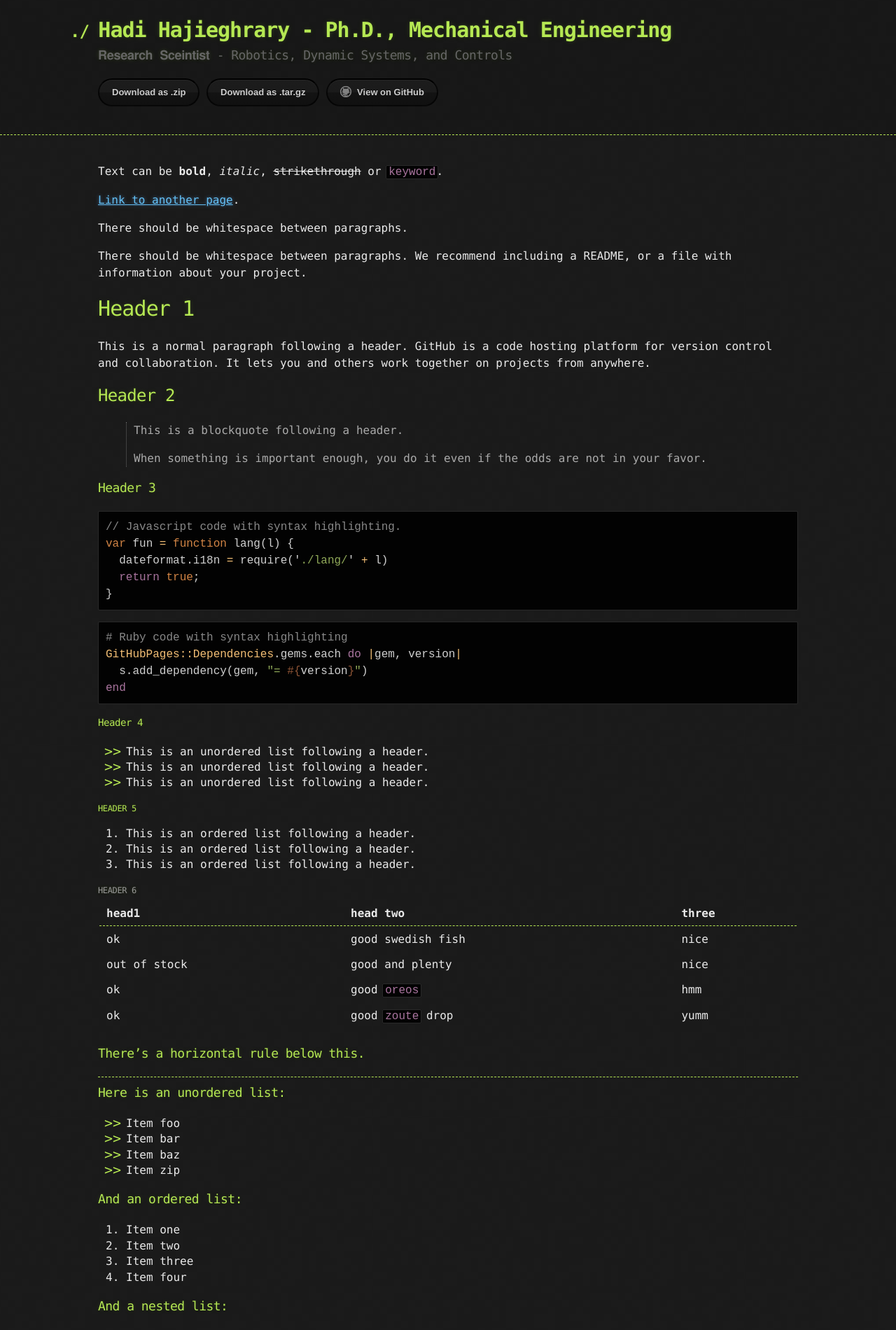
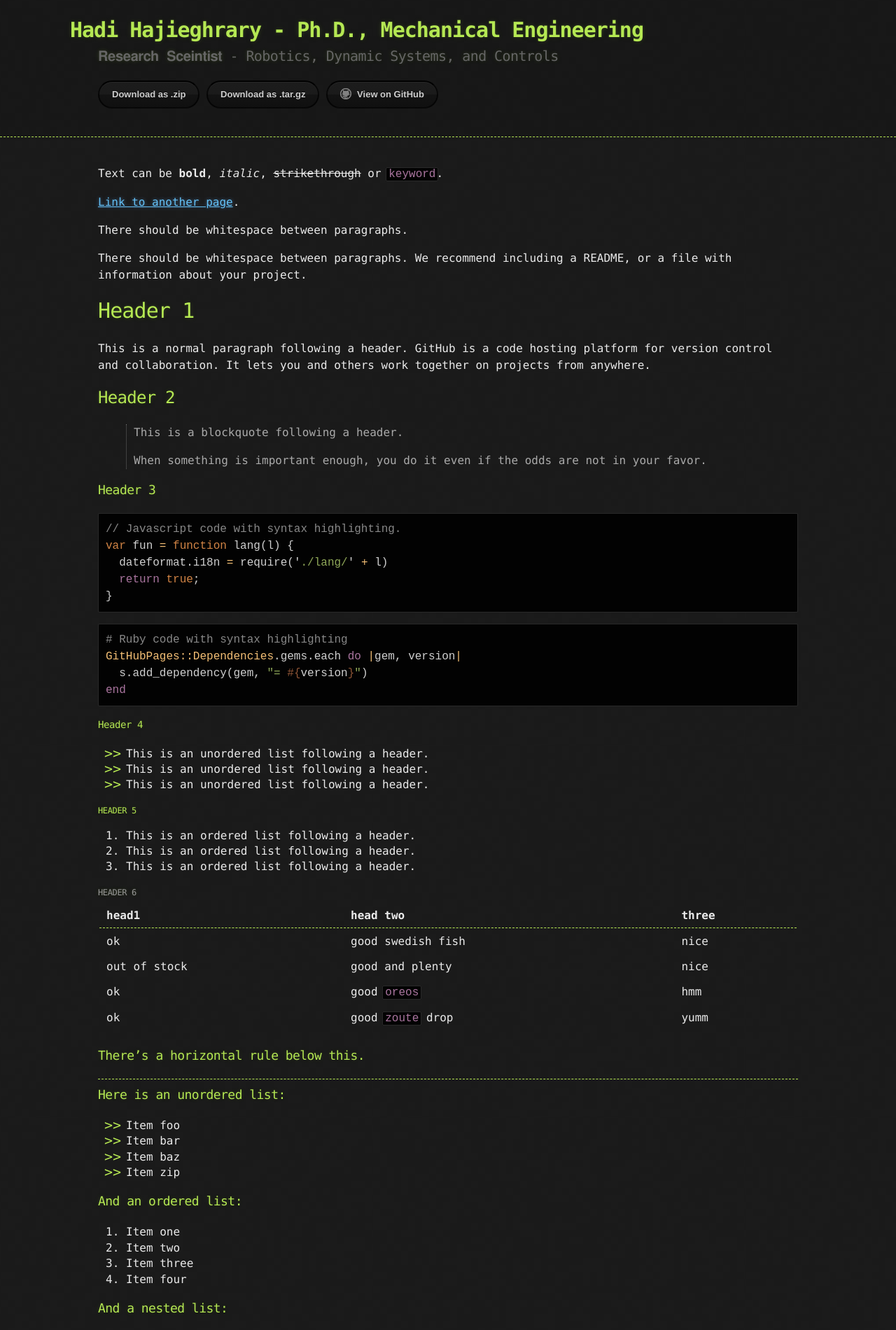
Before and after one commit to Hadi-Hajieghrary/Hadi-Hajieghrary.github.io, a Jekyll site: the page built from index.md, in a window 1280 px wide. Shown: the top 1900 px of the page at 70% size. Built offline with Jekyll 4.4.1, drawn with Linux system fonts in a browser that asks for light colours.

Commit message:
Font Change 1

```diff
--- a/_sass/jekyll-theme-hacker.scss
+++ b/_sass/jekyll-theme-hacker.scss
@@ -78,12 +78,12 @@ header h1 {
 
 
 header h1:before {
-  content: "./ ";
+  content: "";
   font-size: 24px;
 }
 
 header h2 {
-  font-size: 18px;
+  font-size: 20px;
   font-weight: 300;
   color: #666;
 }
```
